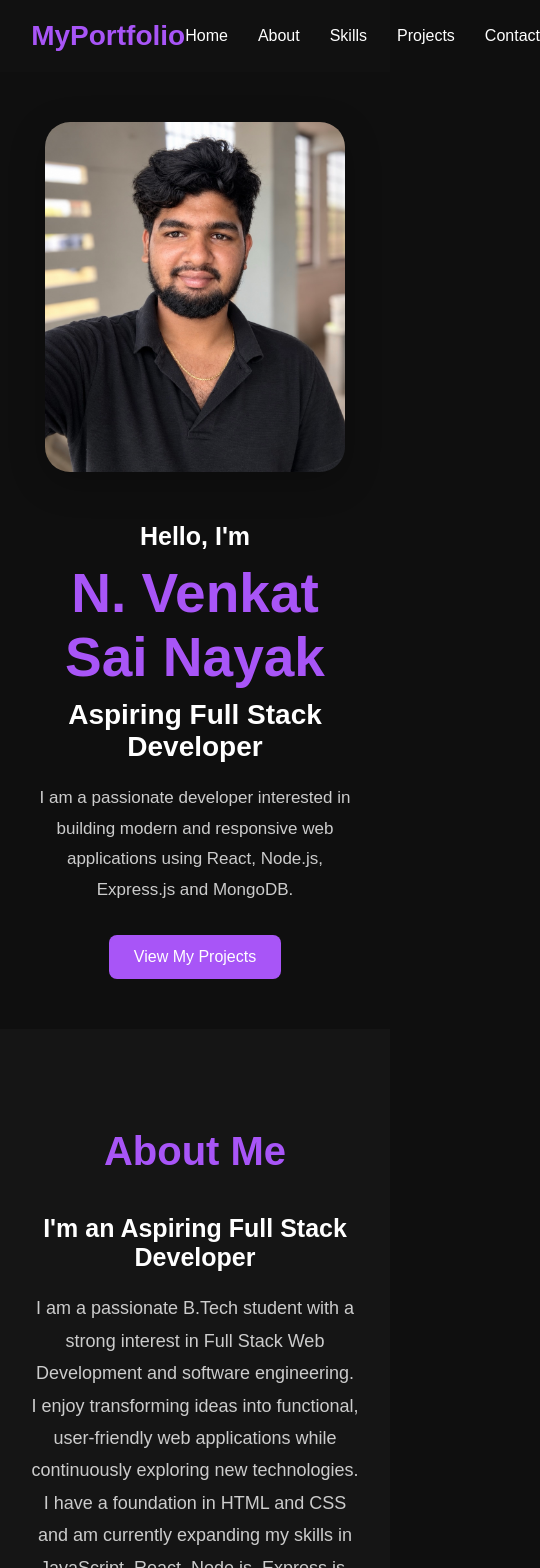
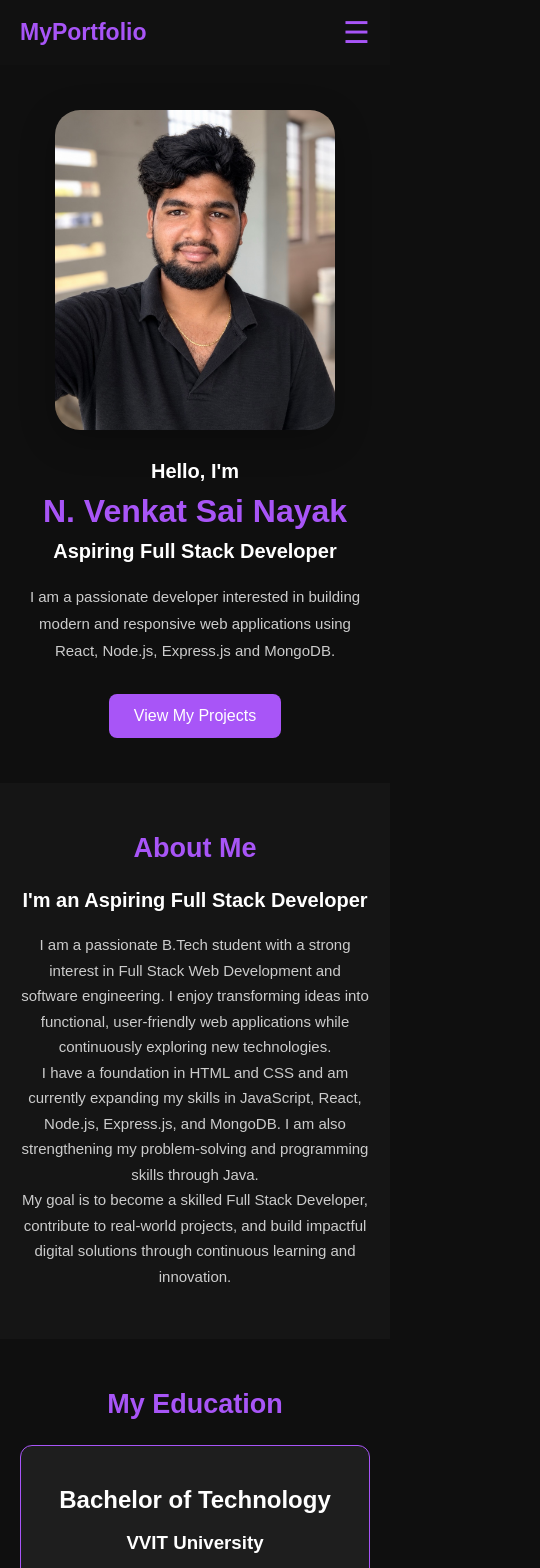
Before and after one commit to VS-nayak/my-portfolio, a React app in the folder frontend/: page / in a window 390 px wide. Shown: the top 1568 px of the page, 540 px wide, since content can reach past the window. Built offline with nearby package versions, Linux system fonts and the light colour scheme; the HTML template or start-up script is replaced by a standard one.

Commit message:
Make portfolio mobile responsive with hamburger menu

```diff
--- a/frontend/src/App.css
+++ b/frontend/src/App.css
@@ -557,3 +557,219 @@
     font-size: 19px;
   }
 }
+
+/* ==============================
+   RESPONSIVE DESIGN
+================================ */
+
+/* Prevent horizontal scrolling */
+html,
+body {
+  width: 100%;
+  max-width: 100%;
+  overflow-x: hidden;
+}
+
+img {
+  max-width: 100%;
+}
+
+/* Tablet */
+@media (max-width: 768px) {
+
+  .section-title {
+    font-size: 32px;
+  }
+
+  .about,
+  .education,
+  .skills,
+  .projects,
+  .contact {
+    padding: 65px 5%;
+  }
+
+  .about-content h2 {
+    font-size: 22px;
+  }
+
+  .about-content p {
+    font-size: 16px;
+  }
+
+  .skills-container,
+  .projects-container {
+    grid-template-columns: repeat(2, minmax(0, 1fr));
+  }
+
+  .home {
+    min-height: auto;
+    padding: 60px 5%;
+  }
+
+  .home-content h1 {
+    font-size: 40px;
+  }
+
+  .home-content h2 {
+    font-size: 23px;
+  }
+
+  .nav-links {
+    gap: 15px;
+    flex-wrap: wrap;
+  }
+}
+
+/* Mobile */
+@media (max-width: 480px) {
+
+  .section-title {
+    font-size: 27px;
+    margin-bottom: 25px;
+  }
+
+  .about,
+  .education,
+  .skills,
+  .projects,
+  .contact {
+    padding: 50px 20px;
+  }
+
+  .about-content h2 {
+    font-size: 20px;
+  }
+
+  .about-content p {
+    font-size: 15px;
+    line-height: 1.7;
+  }
+
+  .skills-container,
+  .projects-container {
+    grid-template-columns: minmax(0, 1fr);
+    gap: 18px;
+  }
+
+  .skill-card {
+    font-size: 17px;
+    padding: 20px;
+  }
+
+  .project-card {
+    padding: 22px;
+  }
+
+  .home {
+    padding: 45px 20px;
+  }
+
+  .home-container {
+    flex-direction: column-reverse;
+    text-align: center;
+    gap: 30px;
+  }
+
+  .home-content h1 {
+    font-size: 32px;
+  }
+
+  .home-content h2 {
+    font-size: 20px;
+  }
+
+  .home-content h3 {
+    font-size: 20px;
+  }
+
+  .home-content p {
+    font-size: 15px;
+  }
+
+  .home-image img {
+    width: 100%;
+    max-width: 280px;
+    height: 320px;
+  }
+
+  .navbar {
+    padding: 15px 20px;
+    flex-wrap: wrap;
+    gap: 15px;
+  }
+
+  .logo {
+    font-size: 23px;
+  }
+
+  .nav-links {
+    width: 100%;
+    justify-content: center;
+    gap: 12px;
+    flex-wrap: wrap;
+  }
+
+  .nav-links a {
+    font-size: 13px;
+  }
+
+  .contact-form {
+    width: 100%;
+  }
+
+  .admin-login form {
+    width: calc(100% - 40px);
+  }
+}
+
+/* Hamburger menu button */
+.menu-toggle {
+  display: none;
+  background: none;
+  border: none;
+  color: #a855f7;
+  font-size: 30px;
+  cursor: pointer;
+}
+
+/* Mobile Navbar */
+@media (max-width: 600px) {
+  .navbar {
+    position: relative;
+    justify-content: space-between;
+    align-items: center;
+  }
+
+  .menu-toggle {
+    display: block;
+  }
+
+  .nav-links {
+    display: none;
+    position: absolute;
+    top: 100%;
+    left: 0;
+    width: 100%;
+    background-color: #111;
+    flex-direction: column;
+    align-items: center;
+    gap: 0;
+    padding: 10px 0;
+    z-index: 1000;
+  }
+
+  .nav-links.active {
+    display: flex;
+  }
+
+  .nav-links li {
+    width: 100%;
+    text-align: center;
+    padding: 14px;
+  }
+
+  .nav-links a {
+    font-size: 16px;
+  }
+}
--- a/frontend/src/components/navbar.jsx
+++ b/frontend/src/components/navbar.jsx
@@ -1,14 +1,32 @@
+
+import { useState } from 'react';
+
 function Navbar() {
+  const [menuOpen, setMenuOpen] = useState(false);
+
+  const closeMenu = () => {
+    setMenuOpen(false);
+  };
+
   return (
     <nav className="navbar">
       <h2 className="logo">MyPortfolio</h2>
 
-      <ul className="nav-links">
-        <li><a href="#home">Home</a></li>
-        <li><a href="#about">About</a></li>
-        <li><a href="#skills">Skills</a></li>
-        <li><a href="#projects">Projects</a></li>
-        <li><a href="#contact">Contact</a></li>
+      <button
+        className="menu-toggle"
+        onClick={() => setMenuOpen(!menuOpen)}
+        aria-label="Toggle navigation menu"
+        aria-expanded={menuOpen}
+      >
+        {menuOpen ? '✕' : '☰'}
+      </button>
+
+      <ul className={`nav-links ${menuOpen ? 'active' : ''}`}>
+        <li><a href="#home" onClick={closeMenu}>Home</a></li>
+        <li><a href="#about" onClick={closeMenu}>About</a></li>
+        <li><a href="#skills" onClick={closeMenu}>Skills</a></li>
+        <li><a href="#projects" onClick={closeMenu}>Projects</a></li>
+        <li><a href="#contact" onClick={closeMenu}>Contact</a></li>
       </ul>
     </nav>
   );
```
